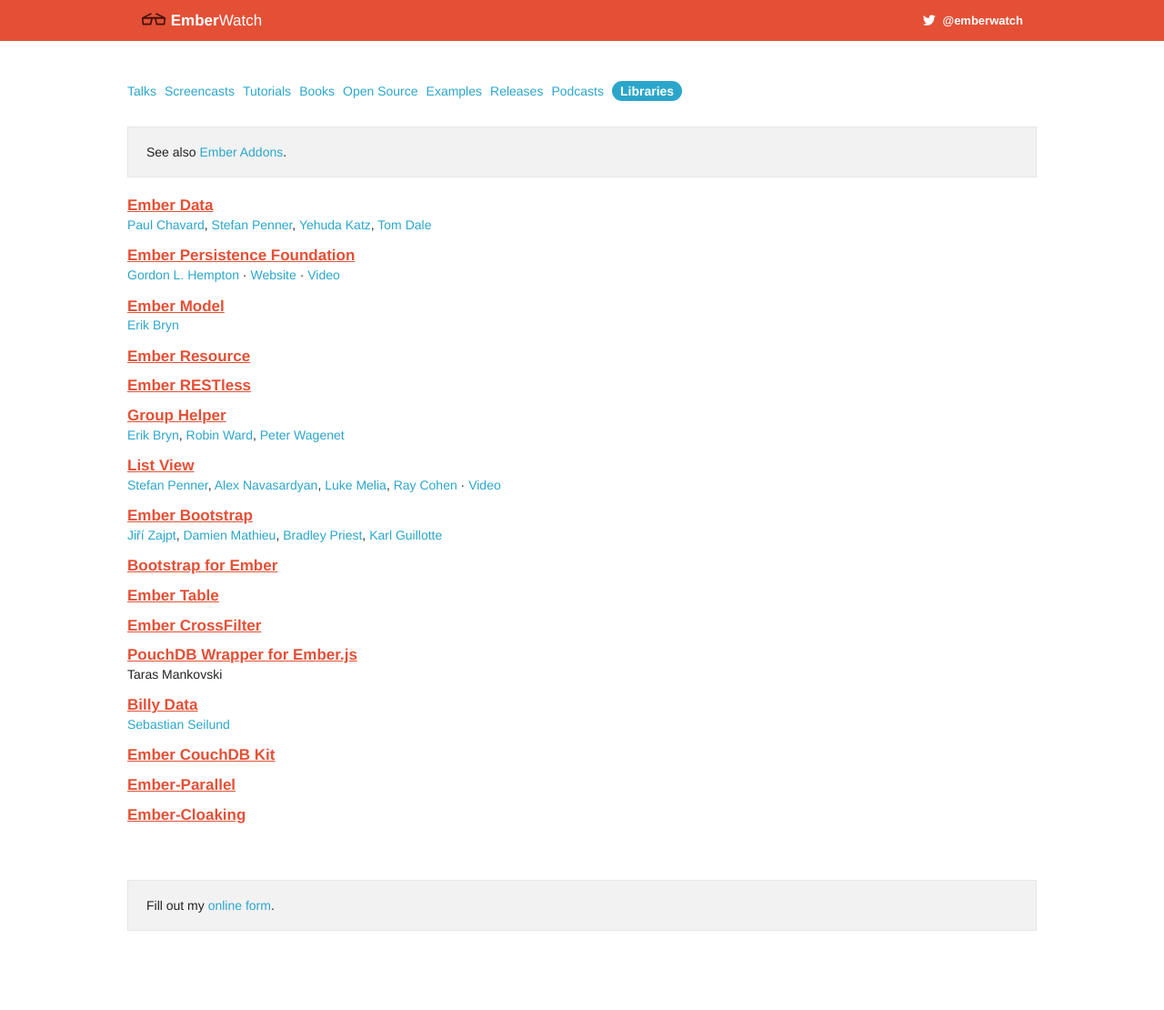
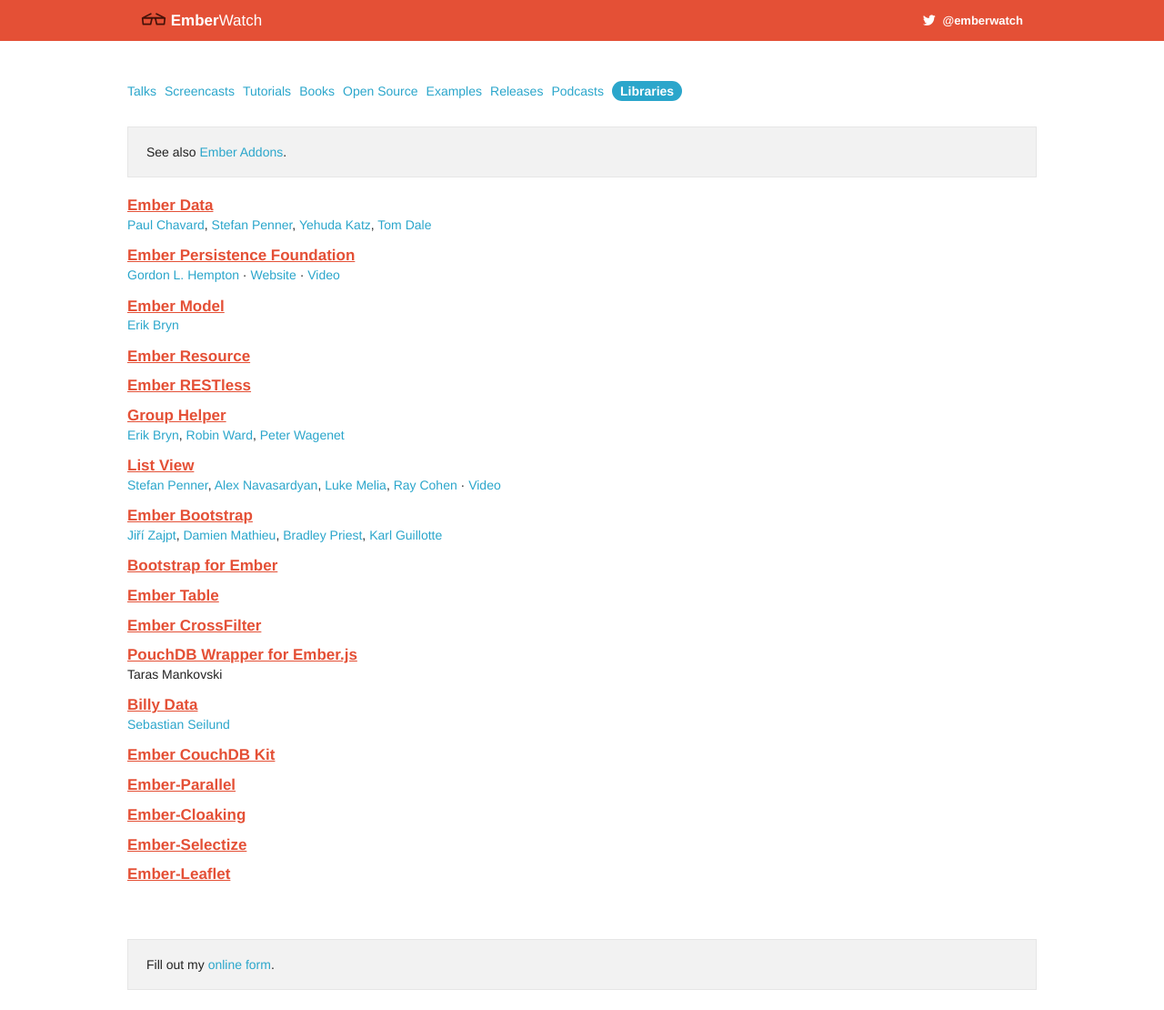
Before and after one commit to emberwatch/emberwatch, a Jekyll site: the page built from libraries.html, in a window 1280 px wide. Shown: the whole page at 91% size. Built offline with Jekyll 4.4.1, drawn with Linux system fonts in a browser that asks for light colours; comment, search, counter and statistics services are not loaded; before the commit the page ends 1045 px from its top, so only the background shows below that.

Commit message:
Add libraries

```diff
--- a/_data/libraries.yml
+++ b/_data/libraries.yml
@@ -64,3 +64,7 @@
   github: https://github.com/bengillies/ember-parallel
 - name: Ember-Cloaking
   github: https://github.com/eviltrout/ember-cloaking
+- name: Ember-Selectize
+  github: https://github.com/miguelcobain/ember-selectize
+- name: Ember-Leaflet
+  github: https://github.com/gabesmed/ember-leaflet
```
